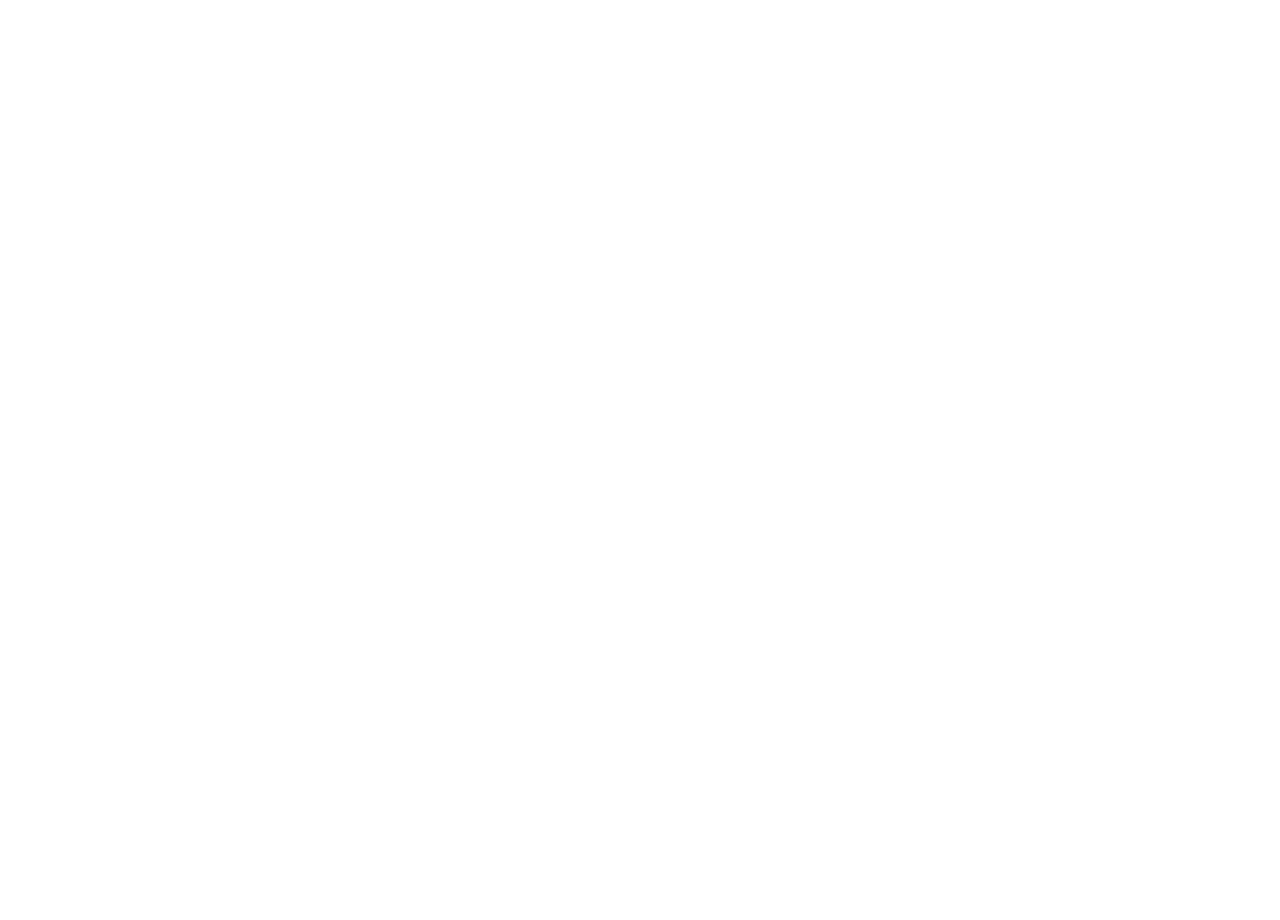
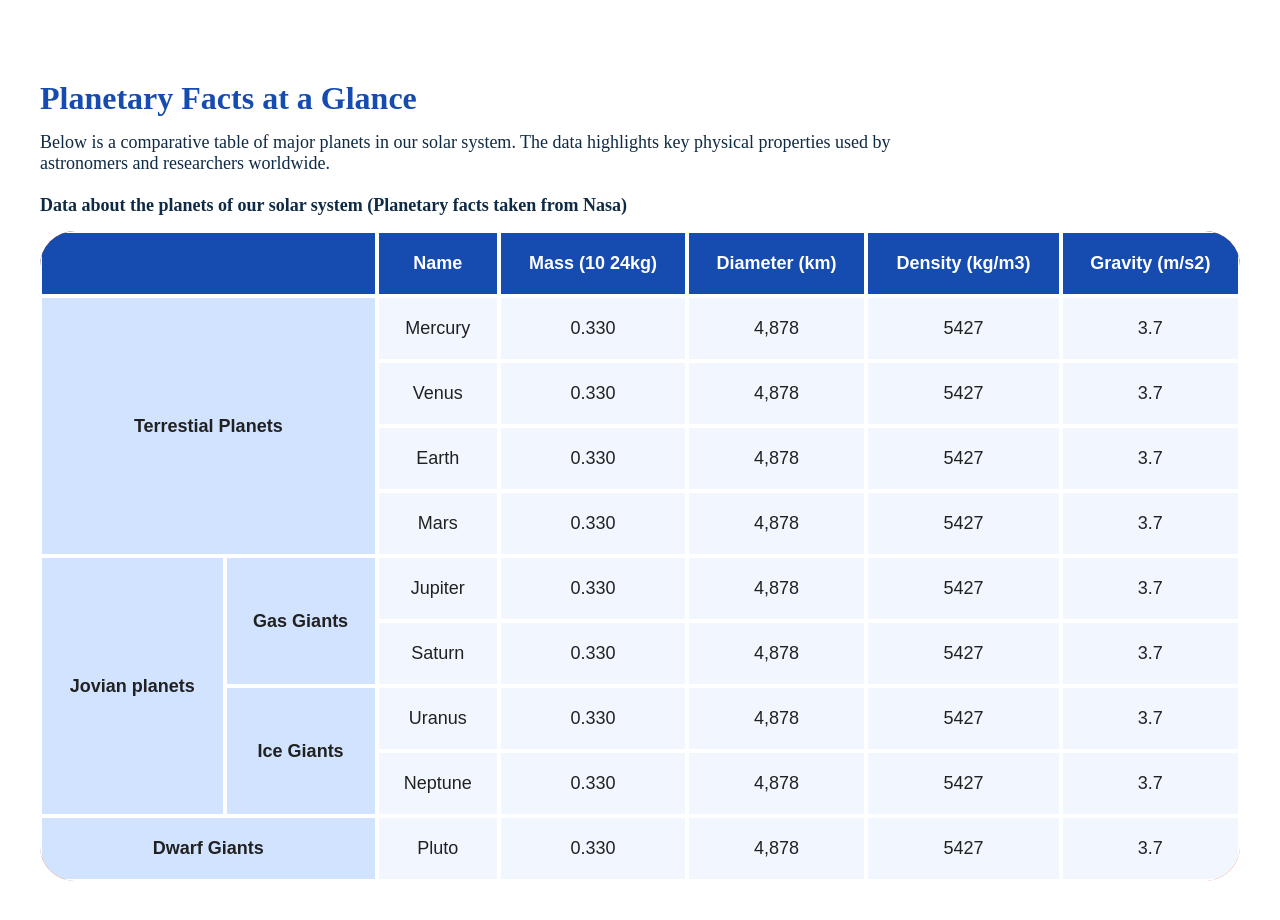
Before and after one commit to ValentinePraise/TS-Academy-Capstone-Project27, a React (Vite) app: page / in a window 1280 px wide. Shown: the part 1320-2240 px from the top of the page. Before the commit the page ends 1360 px from the top, so only its background shows below. Built offline with nearby package versions, Linux system fonts and the light colour scheme; no server answers.

Commit message:
planet table

```diff
--- a/src/App.jsx
+++ b/src/App.jsx
@@ -1,6 +1,7 @@
 import React from "react";
 import Cards from "./Components/Cards";
 import Hero from "./Components/Hero";
+import Table from "./Components/Table";
 
 
 const App = () => {
@@ -8,6 +9,8 @@
     <div>
       <Hero/>
      <Cards/>
+     <Table/>
+
     </div>
   );
 };
--- /dev/null
+++ b/src/Components/Table.jsx
@@ -0,0 +1,136 @@
+import React from "react";
+
+const Table = () => {
+  return (
+    <div>
+      <article className="planetary-facts">
+        <h2 id="planetary" className="planet-facts-header">
+          Planetary Facts at a Glance
+        </h2>
+        <p className="planet-facts-text">
+          Below is a comparative table of major planets in our solar system. The
+          data highlights key physical properties used by astronomers and
+          researchers worldwide.
+        </p>
+
+        <br />
+
+        <p className="table-caption">
+          Data about the planets of our solar system (Planetary facts taken from
+          Nasa)
+        </p>
+
+        {/* <!-- Table section --> */}
+        <table id="explore" class="planetary-table">
+          <thead>
+            <tr scope="col">
+              <th colspan="2" className="table-header-1"></th>
+
+              <th className="table-header-1">Name</th>
+              <th className="table-header-1">Mass (10 24kg)</th>
+              <th className="table-header-1">Diameter (km)</th>
+              <th className="table-header-1">Density (kg/m3)</th>
+              <th className="table-header-1">Gravity (m/s2)</th>
+            </tr>
+          </thead>
+
+          <tbody>
+            <tr>
+              <th
+                scope="row"
+                colspan="2"
+                rowspan="4"
+                className="table-header-2"
+              >
+                Terrestial Planets
+              </th>
+              <td>Mercury</td>
+              <td>0.330</td>
+              <td>4,878</td>
+              <td>5427</td>
+              <td>3.7</td>
+            </tr>
+
+            <tr>
+              <td>Venus</td>
+              <td>0.330</td>
+              <td>4,878</td>
+              <td>5427</td>
+              <td>3.7</td>
+            </tr>
+
+            <tr>
+              <td>Earth</td>
+              <td>0.330</td>
+              <td>4,878</td>
+              <td>5427</td>
+              <td>3.7</td>
+            </tr>
+
+            <tr>
+              <td>Mars</td>
+              <td>0.330</td>
+              <td>4,878</td>
+              <td>5427</td>
+              <td>3.7</td>
+            </tr>
+
+            <tr>
+              <th scope="row" rowspan="4" className="table-header-2">
+                Jovian planets
+              </th>
+              <th scope="row" rowspan="2" className="table-header-2">
+                Gas Giants
+              </th>
+              <td>Jupiter</td>
+              <td>0.330</td>
+              <td>4,878</td>
+              <td>5427</td>
+              <td>3.7</td>
+            </tr>
+
+            <tr>
+              <td>Saturn</td>
+              <td>0.330</td>
+              <td>4,878</td>
+              <td>5427</td>
+              <td>3.7</td>
+            </tr>
+
+            <tr>
+              <th scope="row" rowspan="2" className="table-header-2">
+                Ice Giants
+              </th>
+              <td>Uranus</td>
+              <td>0.330</td>
+              <td>4,878</td>
+              <td>5427</td>
+              <td>3.7</td>
+            </tr>
+
+            <tr>
+              <td>Neptune</td>
+              <td>0.330</td>
+              <td>4,878</td>
+              <td>5427</td>
+              <td>3.7</td>
+            </tr>
+          </tbody>
+
+          <tfoot>
+            <th scope="row" colspan="2" className="table-header-2">
+              Dwarf Giants
+            </th>
+            <td>Pluto</td>
+            <td>0.330</td>
+            <td>4,878</td>
+            <td>5427</td>
+            <td>3.7</td>
+          </tfoot>
+        </table>
+      </article>
+    </div>
+  );
+};
+
+export default Table;
--- a/src/index.css
+++ b/src/index.css
@@ -121,6 +121,69 @@
   border-radius: 30px;
 }
 
+/* Table Section */
+.planetary-facts {
+  font-size: 18px;
+  width: 1200px;
+  margin: 40px auto;
+  color: #0f2a44;
+}
+.planet-facts-header {
+  color: #164baf;
+  font-size: 32px;
+  font-weight: 600;
+}
+
+.planet-facts-text {
+  font-weight: 400;
+  width: 904px;
+  margin-top: 15px;
+}
+
+.table-caption {
+  font-weight: 600;
+  text-align: left;
+  margin-bottom: 15px;
+}
+
+
+table {
+  color: #212121;
+  background: orangered;
+  border-collapse: collapse;
+}
+
+th,
+td {
+  border: 2px solid #fff;
+  padding: 20px;
+  text-align: center;
+}
+
+.table-header-1 {
+  color: #ffffff;
+  background-color: #164baf;
+}
+
+.table-header-2 {
+  background-color: #d1e3ff;
+}
+
+td {
+  background-color: #f2f7ff;
+}
+
+
+.planetary-table {
+  border-radius: 35px;
+  border-collapse: separate;
+  border-spacing: 0;
+  overflow: hidden;
+  font-family: sans-serif;
+  width: 100%;
+}
+
+
 @media screen and (max-width: 900px) {
   .hero {
     flex-direction: column-reverse;
```
Also changed, not shown: 1 other file (tests, documents, lock files or other folders).
